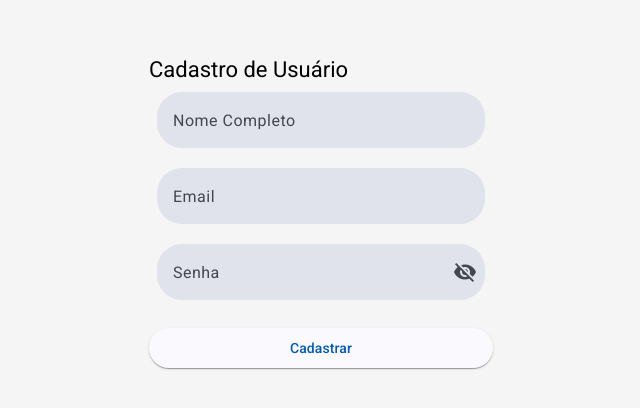
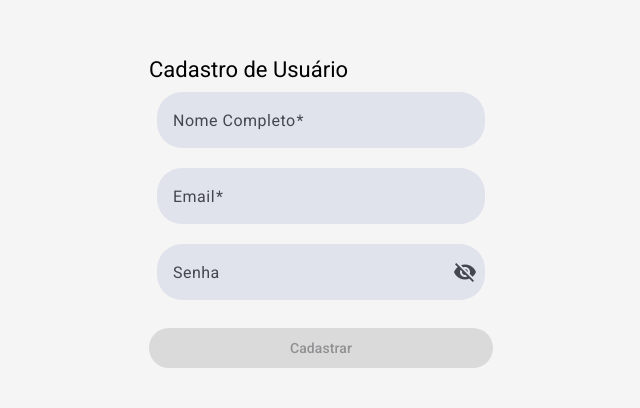
Before and after one commit to matheusdesouzaa/agendador-tarefas-front, an Angular app: page /register in a window 1280 px wide. Shown: the part 188-596 px from the top of the page, without its empty margins (319-959 px from the left). Built offline with nearby package versions, Linux system fonts and the light colour scheme.

Commit message:
add form validators

```diff
--- a/src/app/pages/register/register.component.html
+++ b/src/app/pages/register/register.component.html
@@ -17,7 +17,7 @@
             </form>
         </mat-card-content>
         <mat-card-actions >
-            <button mat-raised-button class="full-width" (click)="submit()">Cadastrar</button>
+            <button mat-raised-button class="full-width" [disabled]="form.invalid" (click)="submit()">Cadastrar</button>
         </mat-card-actions>
     </mat-card>
 </div>
--- a/src/app/pages/register/register.component.ts
+++ b/src/app/pages/register/register.component.ts
@@ -5,7 +5,7 @@
 import {MatInputModule} from '@angular/material/input';
 import {MatFormFieldModule} from '@angular/material/form-field';
 import { PasswordFieldComponent } from '../../shared/components/password-field/password-field.component';
-import { ReactiveFormsModule,FormBuilder, FormGroup, FormControl } from '@angular/forms';
+import { ReactiveFormsModule,FormBuilder, FormGroup, FormControl, Validators } from '@angular/forms';
 
 
 @Component({
@@ -20,8 +20,8 @@
 
   constructor(private formBuilder: FormBuilder){
     this.form = this.formBuilder.group({
-      fullName: [''],
-      email: [''],
+      fullName: ['', [Validators.required, Validators.minLength(3)]],
+      email: ['', [Validators.required, Validators.email]],
       password: ['']
     })
   }
@@ -31,6 +31,10 @@
   }
 
   submit(){
-    console.log(this.form.value)
+    if(this.form.invalid){
+       this.form.markAllAsTouched();
+       return;
+    }
+    console.log("formulário submetido",this.form.value)
   }
 }
```
